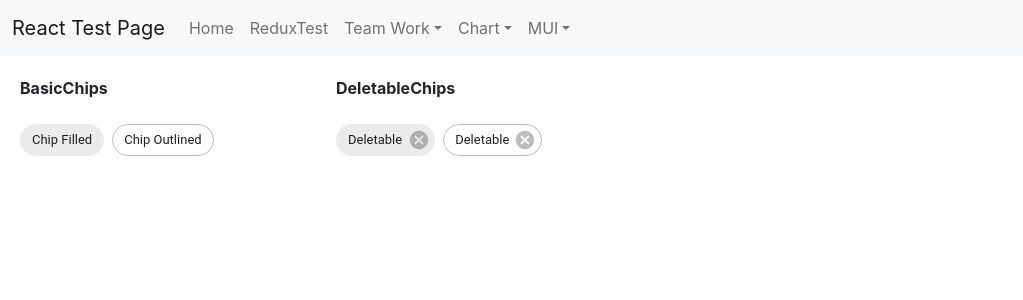
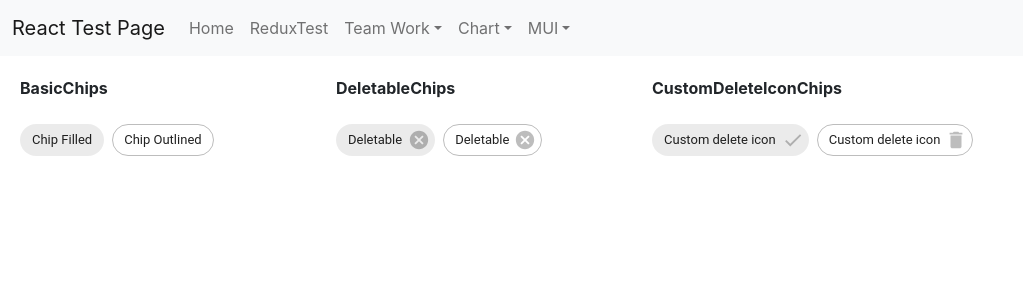
Before and after one commit to jinseok1306/React-Test, a React (Create React App) app in the folder ReactProject/client_app/: page /MUI/ChipPage in a window 1280 px wide. Shown: the top 300 px of the page, without its empty margins (0-1023 px from the left). Built offline with nearby package versions, Linux system fonts and the light colour scheme.

Commit message:
MUI CustomDeleteIcon 테스트 완료

```diff
--- /dev/null
+++ b/ReactProject/client_app/src/components/Chip/CustomDeleteIconChips.tsx
@@ -0,0 +1,33 @@
+import * as React from 'react';
+import Chip from '@mui/material/Chip';
+import Stack from '@mui/material/Stack';
+import DoneIcon from '@mui/icons-material/Done';
+import DeleteIcon from '@mui/icons-material/Delete';
+
+export default function CustomDeleteIconChips() {
+    const handleClick = () => {
+        console.info('You clicked the Chip.');
+    };
+
+    const handleDelete = () => {
+        console.info('You clicked the delete icon.');
+    };
+
+    return (
+        <Stack direction="row" spacing={1}>
+            <Chip
+                label="Custom delete icon"
+                onClick={handleClick}
+                onDelete={handleDelete}
+                deleteIcon={<DoneIcon />}
+            />
+            <Chip
+                label="Custom delete icon"
+                onClick={handleClick}
+                onDelete={handleDelete}
+                deleteIcon={<DeleteIcon />}
+                variant="outlined"
+            />
+        </Stack>
+    );
+}
--- a/ReactProject/client_app/src/pages/MUI/ChipPage.tsx
+++ b/ReactProject/client_app/src/pages/MUI/ChipPage.tsx
@@ -3,6 +3,7 @@ import Menu from '../../components/Menu';
 import Grid from '@mui/material/Grid';
 import BasicChips from '../../components/Chip/BasicChips';
 import DeletableChips from '../../components/Chip/DeletableChips';
+import CustomDeleteIconChips from '../../components/Chip/CustomDeleteIconChips';
 
 const ChipPage = () => {
     return (
@@ -18,6 +19,10 @@ const ChipPage = () => {
                         <b>DeletableChips</b><div>&nbsp;</div>
                         <DeletableChips />
                     </Grid>
+                    <Grid item xs={3}>
+                        <b>CustomDeleteIconChips</b><div>&nbsp;</div>
+                        <CustomDeleteIconChips />
+                    </Grid>
                 </Grid>
             </div>
         </div>
```
Also changed, not shown: 1 other file (tests, documents, lock files or other folders).
